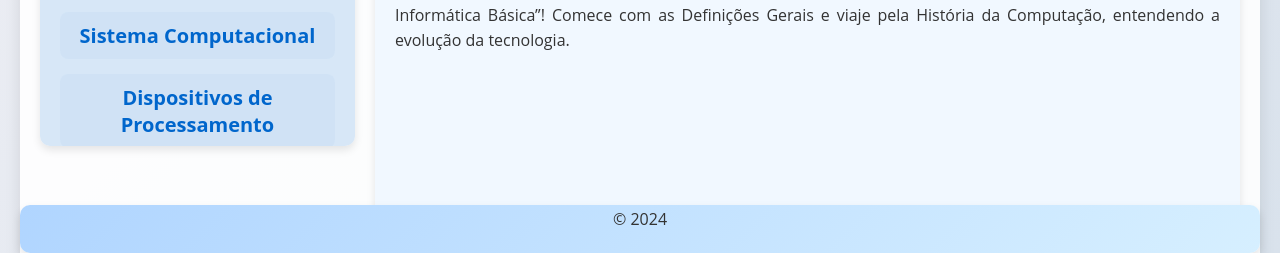
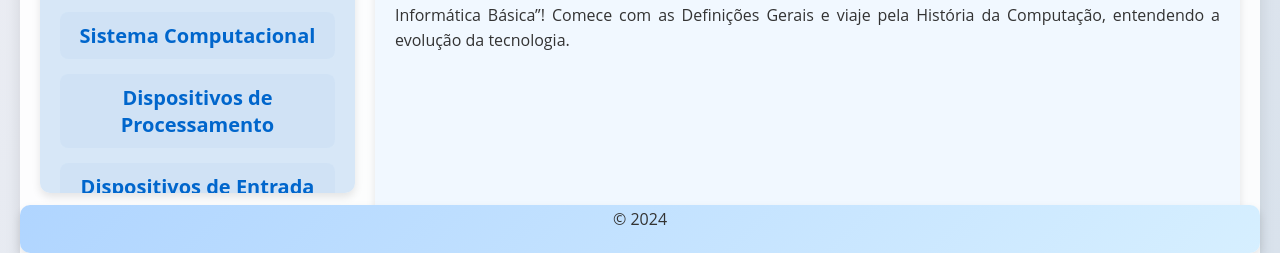
Before and after one commit to RAVELLSL/apostilas-No-esGeraisInform-ticaB-sica, a plain HTML site: page index.html in a window 1280 px wide. Shown: the part 547-800 px from the top of the page. Drawn offline with Linux system fonts and the light colour scheme; a web font is replaced by a local one.

Commit message:
Update index.html

```diff
--- a/index.html
+++ b/index.html
@@ -77,7 +77,7 @@ h2 {
     border-radius: 10px;
     box-shadow: 0 4px 8px rgba(0, 0, 0, 0.1);
     flex: 1;
-    height: calc(100vh - 220px); /* Altura ajustada para permitir rolagem até o rodapé */
+    height: calc(100% - 60px); /* Ajustado para ocupar todo o espaço até o rodapé */
 }
 
 .coluna1 nav ul {
@@ -107,12 +107,6 @@ h2 {
     transform: scale(1.05);
 }
 
-.coluna1::after {
-    content: '';
-    display: block;
-    height: 30px; /* Espaço extra após o último link */
-}
-
 .coluna2 {
     background-color: rgba(240, 248, 255, 0.9);
     padding: 20px;
@@ -121,12 +115,6 @@ h2 {
     flex: 3;
     overflow-y: auto; /* Mantém a barra de rolagem para a coluna 2 */
     height: 100%;
-}
-
-.coluna2::after {
-    content: '';
-    display: block;
-    height: 50px; /* Espaço extra após o final do conteúdo na coluna 2 */
 }
 
 h3 {
```
